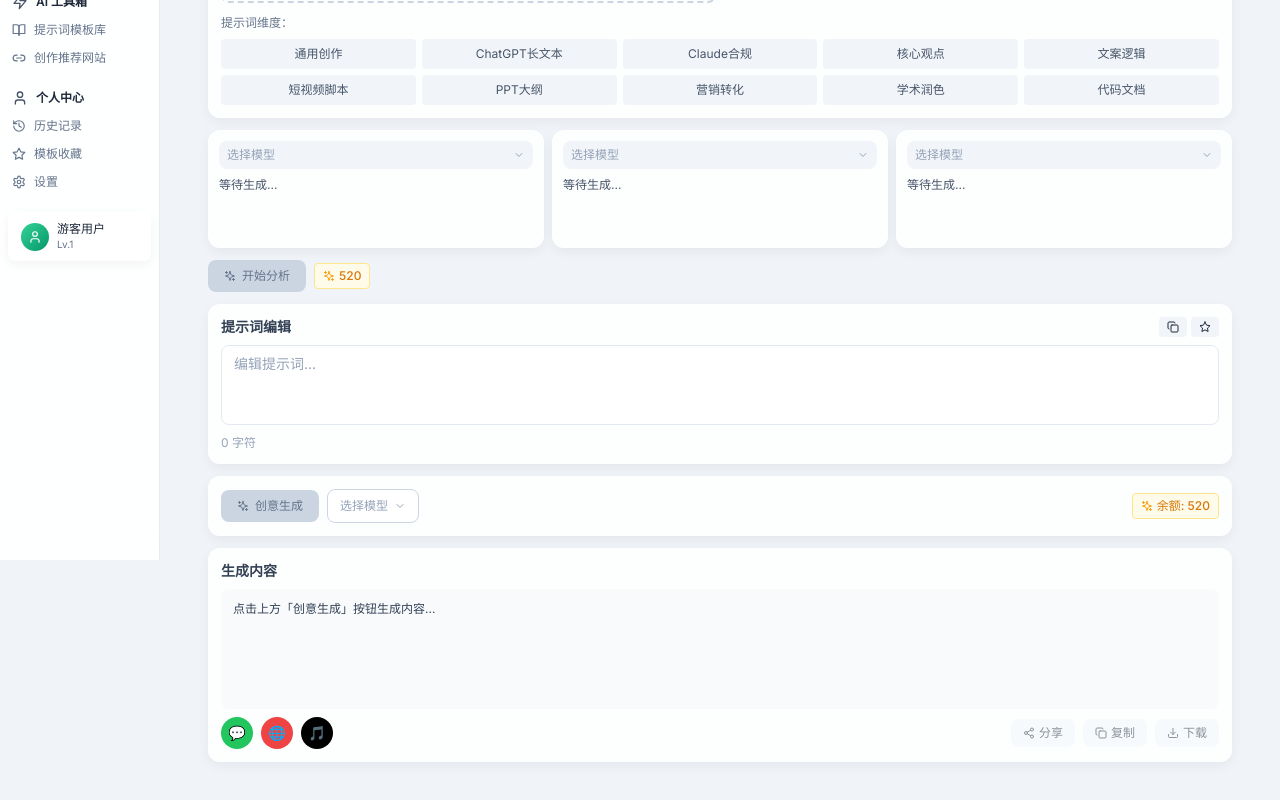
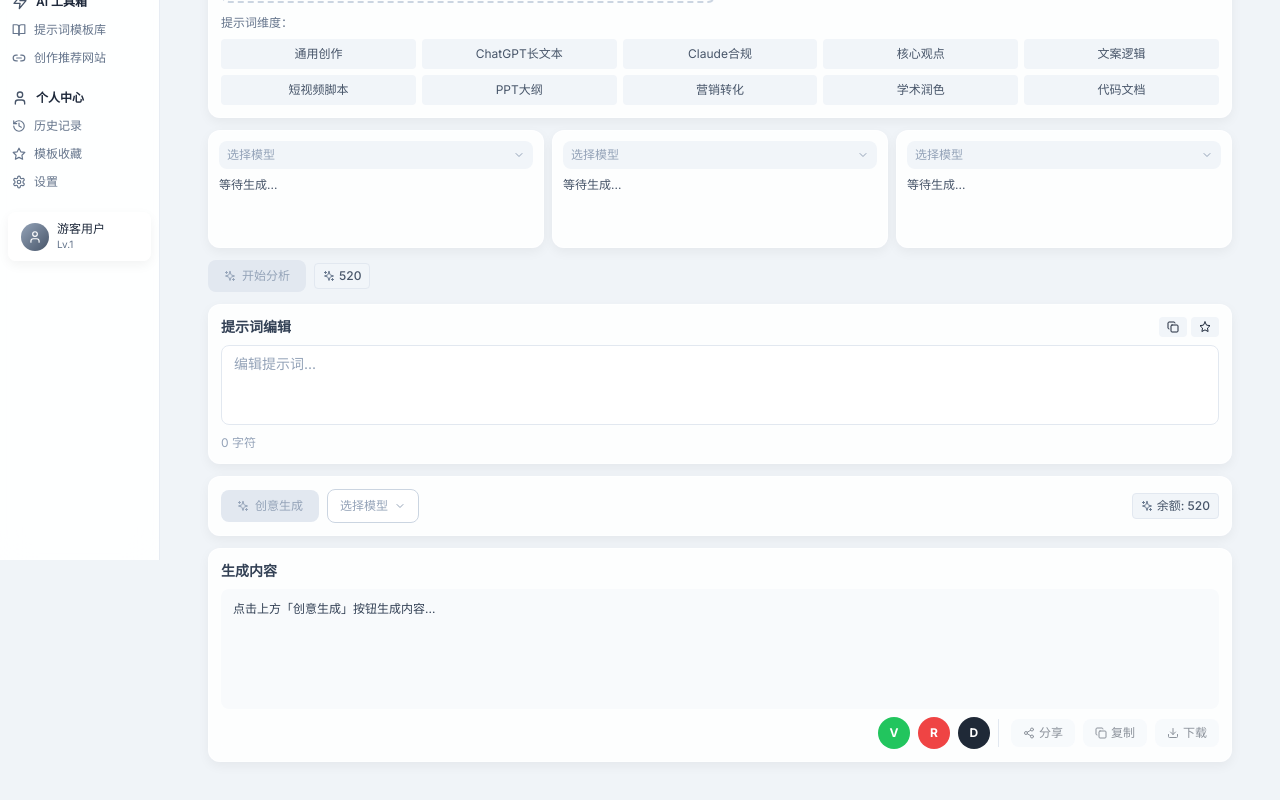
Before and after one commit to oxygen02/promptbox, a Next.js app: page / in a window 1280 px wide. Shown: the part 240-1040 px from the top of the page. Built offline with nearby package versions, Linux system fonts and the light colour scheme.

Commit message:
fix: Unified slate color scheme, native social icons, credits position

```diff
--- a/src/app/layout.tsx
+++ b/src/app/layout.tsx
@@ -26,7 +26,7 @@ export default function RootLayout({
           <main className="flex-1 md:ml-[160px] min-h-[calc(100vh-4rem)] p-3 md:p-4 transition-all duration-300">
             <Suspense fallback={
               <div className="flex items-center justify-center min-h-[50vh]">
-                <div className="animate-spin rounded-full h-8 w-8 border-b-2 border-emerald-500"></div>
+                <div className="animate-spin rounded-full h-8 w-8 border-b-2 border-slate-600"></div>
               </div>
             }>
               {children}
--- a/src/app/page.tsx
+++ b/src/app/page.tsx
@@ -27,22 +27,24 @@ const TAG_OPTIONS: Record<ContentType, string[]> = {
   web: ["V0建站", "Framed网页", "结构组件", "设计配色", "交互逻辑", "React组件", "响应式适配", "SEO优化", "Landing Page", "组件库"],
 };
 
-const MODELS: { key: Model; name: string; nameEn: string; region: string; color: string; textColor: string }[] = [
-  { key: "deepseek", name: "DeepSeek", nameEn: "DeepSeek", region: "Global", color: "bg-emerald-500", textColor: "text-emerald-500" },
-  { key: "kimi", name: "Kimi", nameEn: "Kimi", region: "CN", color: "bg-rose-500", textColor: "text-rose-500" },
-  { key: "minimax", name: "MiniMax", nameEn: "MiniMax", region: "CN", color: "bg-orange-500", textColor: "text-orange-500" },
+const MODELS: { key: Model; name: string; region: string }[] = [
+  { key: "deepseek", name: "DeepSeek", region: "Global" },
+  { key: "kimi", name: "Kimi", region: "CN" },
+  { key: "minimax", name: "MiniMax", region: "CN" },
 ];
 
+// 社交平台 - 使用原生UI图标
 const SOCIAL_PLATFORMS = {
   zh: [
-    { key: "wechat", name: "微信", icon: "💬", color: "bg-green-500 hover:bg-green-600" },
-    { key: "weibo", name: "微博", icon: "🌐", color: "bg-red-500 hover:bg-red-600" },
-    { key: "douyin", name: "抖音", icon: "🎵", color: "bg-black hover:bg-gray-800" },
+    { key: "wechat", name: "微信", icon: "V", color: "bg-green-500 hover:bg-green-600", bg: "bg-green-100", text: "text-green-600" },
+    { key: "xiaohongshu", name: "小红书", icon: "R", color: "bg-red-500 hover:bg-red-600", bg: "bg-red-100", text: "text-red-600" },
+    { key: "douyin", name: "抖音", icon: "D", color: "bg-gray-800 hover:bg-gray-900", bg: "bg-gray-100", text: "text-gray-600" },
   ],
   en: [
-    { key: "twitter", name: "Twitter/X", icon: "𝕏", color: "bg-black hover:bg-gray-800" },
-    { key: "facebook", name: "Facebook", icon: "f", color: "bg-blue-600 hover:bg-blue-700" },
-    { key: "instagram", name: "Instagram", icon: "📷", color: "bg-pink-500 hover:bg-pink-600" },
+    { key: "youtube", name: "YouTube", icon: "▶", color: "bg-red-600 hover:bg-red-700", bg: "bg-red-100", text: "text-red-600" },
+    { key: "tiktok", name: "TikTok", icon: "♪", color: "bg-gray-800 hover:bg-gray-900", bg: "bg-gray-100", text: "text-gray-600" },
+    { key: "facebook", name: "Facebook", icon: "f", color: "bg-blue-600 hover:bg-blue-700", bg: "bg-blue-100", text: "text-blue-600" },
+    { key: "linkedin", name: "LinkedIn", icon: "in", color: "bg-blue-700 hover:bg-blue-800", bg: "bg-blue-100", text: "text-blue-700" },
   ],
 };
 
@@ -141,7 +143,7 @@ export default function HomePage() {
 2. 正文内容：xxx
 3. 结尾引导：xxx
 
-这是一段AI生成的创意内容示例，展示了根据提示词进行二次创作的能力。`;
+这是一段AI生成的创意内容示例。`;
 
     setGeneratedContent(content);
     setCredits((prev) => Math.max(0, prev - 10));
@@ -206,7 +208,7 @@ export default function HomePage() {
       <div className="glass-card rounded-xl p-3 mb-3">
         <div className="flex items-center justify-between mb-2">
           <h3 className="text-sm font-semibold text-slate-700">上传内容</h3>
-          <span className="text-xs px-1.5 py-0.5 rounded bg-emerald-50 text-emerald-600 flex items-center gap-1">
+          <span className="text-xs px-1.5 py-0.5 rounded bg-slate-100 text-slate-600 flex items-center gap-1">
             <Sparkles className="w-2.5 h-2.5" />
             AI
           </span>
@@ -232,7 +234,7 @@ export default function HomePage() {
           </div>
         </div>
 
-        {/* 提示词维度 - 两行布局 */}
+        {/* 提示词维度 */}
         <div>
           <h4 className="text-xs font-medium text-slate-500 mb-2">提示词维度：</h4>
           <div className="grid grid-cols-5 gap-1.5">
@@ -243,8 +245,8 @@ export default function HomePage() {
                 className={cn(
                   "px-2 py-1.5 text-xs rounded transition-all text-center",
                   selectedDimensions.includes(tag)
-                    ? "bg-emerald-500 text-white font-medium"
-                    : "bg-slate-100 text-slate-600 hover:bg-slate-200 hover:border-slate-300 border border-transparent"
+                    ? "bg-slate-700 text-white font-medium"
+                    : "bg-slate-100 text-slate-600 hover:bg-slate-200 border border-transparent"
                 )}
               >
                 {tag}
@@ -288,7 +290,6 @@ export default function HomePage() {
                         className={cn("dropdown-item", model === m.key && "active")}
                         onClick={() => handleCardModelSelect(index, m.key)}
                       >
-                        <span className={cn("w-2 h-2 rounded-full inline-block mr-2", m.color)} />
                         {m.name} ({m.region})
                       </div>
                     ))}
@@ -326,16 +327,16 @@ export default function HomePage() {
           className={cn(
             "flex items-center gap-1.5 text-xs px-4 py-2 rounded-lg font-medium transition-all",
             selectedCount > 0 && !isAnalyzing
-              ? "bg-emerald-500 text-white hover:bg-emerald-600 shadow-md"
-              : "bg-slate-300 text-slate-500 cursor-not-allowed"
+              ? "bg-slate-700 text-white hover:bg-slate-800 shadow-md"
+              : "bg-slate-200 text-slate-400 cursor-not-allowed"
           )}
         >
           {isAnalyzing ? <RefreshCw className="w-3 h-3 animate-spin" /> : <Sparkles className="w-3 h-3" />}
           开始分析
         </button>
-        <div className="flex items-center gap-1 px-2 py-1 bg-amber-50 border border-amber-200 rounded">
-          <Sparkles className="w-3 h-3 text-amber-500" />
-          <span className="text-xs font-medium text-amber-600">{credits}</span>
+        <div className="flex items-center gap-1 px-2 py-1 bg-slate-100 border border-slate-200 rounded">
+          <Sparkles className="w-3 h-3 text-slate-500" />
+          <span className="text-xs font-medium text-slate-600">{credits}</span>
         </div>
       </div>
 
@@ -370,8 +371,8 @@ export default function HomePage() {
               className={cn(
                 "flex items-center gap-1.5 text-xs px-4 py-2 rounded-lg font-medium transition-all",
                 selectedGenModel && !isGenerating
-                  ? "bg-orange-500 text-white hover:bg-orange-600 shadow-md"
-                  : "bg-slate-300 text-slate-500 cursor-not-allowed"
+                  ? "bg-slate-700 text-white hover:bg-slate-800 shadow-md"
+                  : "bg-slate-200 text-slate-400 cursor-not-allowed"
               )}
             >
               {isGenerating ? <RefreshCw className="w-3 h-3 animate-spin" /> : <Sparkles className="w-3 h-3" />}
@@ -385,10 +386,7 @@ export default function HomePage() {
                 className="flex items-center gap-1.5 px-3 py-2 text-xs bg-white border border-slate-300 rounded-lg hover:bg-slate-50 font-medium text-slate-700"
               >
                 {selectedGenModel ? (
-                  <>
-                    <span className={cn("w-2 h-2 rounded-full", MODELS.find(m => m.key === selectedGenModel)?.color)} />
-                    {MODELS.find(m => m.key === selectedGenModel)?.name}
-                  </>
+                  <>{MODELS.find(m => m.key === selectedGenModel)?.name}</>
                 ) : (
                   <span className="text-slate-400">选择模型</span>
                 )}
@@ -403,7 +401,6 @@ export default function HomePage() {
                       className={cn("dropdown-item", selectedGenModel === m.key && "active")}
                       onClick={() => { setSelectedGenModel(m.key); setOpenGenDropdown(false); }}
                     >
-                      <span className={cn("w-2 h-2 rounded-full inline-block mr-2", m.color)} />
                       {m.name}
                     </div>
                   ))}
@@ -412,15 +409,15 @@ export default function HomePage() {
             </div>
           </div>
 
-          {/* 积分余额显示 */}
-          <div className="flex items-center gap-1 px-2 py-1 bg-amber-50 border border-amber-200 rounded">
-            <Sparkles className="w-3 h-3 text-amber-500" />
-            <span className="text-xs font-medium text-amber-600">余额: {credits}</span>
+          {/* 积分余额 - 紧贴右侧 */}
+          <div className="flex items-center gap-1 px-2 py-1 bg-slate-100 border border-slate-200 rounded">
+            <Sparkles className="w-3 h-3 text-slate-500" />
+            <span className="text-xs font-medium text-slate-600">余额: {credits}</span>
           </div>
         </div>
       </div>
 
-      {/* 生成内容输出框 - 始终显示或条件显示 */}
+      {/* 生成内容输出框 */}
       <div className="glass-card rounded-xl p-3">
         <div className="flex items-center justify-between mb-2">
           <h3 className="text-sm font-semibold text-slate-700">生成内容</h3>
@@ -429,20 +426,20 @@ export default function HomePage() {
           {generatedContent || "点击上方「创意生成」按钮生成内容..."}
         </div>
 
-        {/* 社交分享按钮 */}
-        <div className="flex items-center justify-between">
+        {/* 社交分享按钮 - 右侧 */}
+        <div className="flex items-center justify-end gap-2">
           <div className="flex gap-2">
             {socialPlatforms.map((platform) => (
               <button
                 key={platform.key}
-                className={cn("w-8 h-8 rounded-full flex items-center justify-center text-white text-sm transition-transform hover:scale-110", platform.color)}
+                className={cn("w-8 h-8 rounded-full flex items-center justify-center text-white text-xs font-bold transition-transform hover:scale-110", platform.color)}
                 title={platform.name}
               >
                 {platform.icon}
               </button>
             ))}
           </div>
-          <div className="flex gap-2">
+          <div className="flex gap-2 border-l border-slate-200 pl-3">
             <button
               onClick={() => handleShare(generatedContent)}
               disabled={!generatedContent}
@@ -486,7 +483,7 @@ export default function HomePage() {
               {socialPlatforms.map((platform) => (
                 <button
                   key={platform.key}
-                  className={cn("w-12 h-12 rounded-full flex items-center justify-center text-white text-lg transition-transform hover:scale-110", platform.color)}
+                  className={cn("w-12 h-12 rounded-full flex items-center justify-center text-white text-lg font-bold transition-transform hover:scale-110", platform.color)}
                 >
                   {platform.icon}
                 </button>
@@ -496,14 +493,14 @@ export default function HomePage() {
             <div className="flex gap-2">
               <button
                 onClick={handleCopy}
-                className="flex-1 btn-secondary flex items-center justify-center gap-1 text-xs py-2"
+                className="flex-1 flex items-center justify-center gap-1 text-xs py-2 bg-slate-100 hover:bg-slate-200 rounded-lg"
               >
                 {copied ? <CheckCircle className="w-3 h-3 text-green-500" /> : <Copy className="w-3 h-3" />}
                 {copied ? "已复制" : "复制"}
               </button>
               <button
                 onClick={handleDownload}
-                className="flex-1 btn-secondary flex items-center justify-center gap-1 text-xs py-2"
+                className="flex-1 flex items-center justify-center gap-1 text-xs py-2 bg-slate-100 hover:bg-slate-200 rounded-lg"
               >
                 <Download className="w-3 h-3" />
                 下载
--- a/src/components/Sidebar.tsx
+++ b/src/components/Sidebar.tsx
@@ -116,7 +116,7 @@ export default function Sidebar() {
                   onClick={() => handleContentClick(item.key, item.href)}
                   className={`w-full flex items-center gap-2 px-3 py-1.5 text-xs transition-all duration-200 relative ${
                     active
-                      ? "bg-emerald-50 text-emerald-600 before:absolute before:left-0 before:top-1 before:bottom-1 before:w-[2px] before:bg-emerald-500 before:rounded-r"
+                      ? "bg-slate-100 text-slate-900 before:absolute before:left-0 before:top-1 before:bottom-1 before:w-[2px] before:bg-slate-700 before:rounded-r"
                       : "text-slate-500 hover:bg-slate-50"
                   }`}
                 >
@@ -131,7 +131,7 @@ export default function Sidebar() {
         {/* 底部用户信息 */}
         <div className="px-3 py-2 mt-4 glass-card rounded-lg mx-2">
           <div className="flex items-center gap-2">
-            <div className="w-7 h-7 rounded-full bg-gradient-to-br from-emerald-400 to-emerald-600 flex items-center justify-center flex-shrink-0">
+            <div className="w-7 h-7 rounded-full bg-gradient-to-br from-slate-400 to-slate-600 flex items-center justify-center flex-shrink-0">
               <User className="w-3.5 h-3.5 text-white" />
             </div>
             <div className="flex-1 min-w-0">
```
